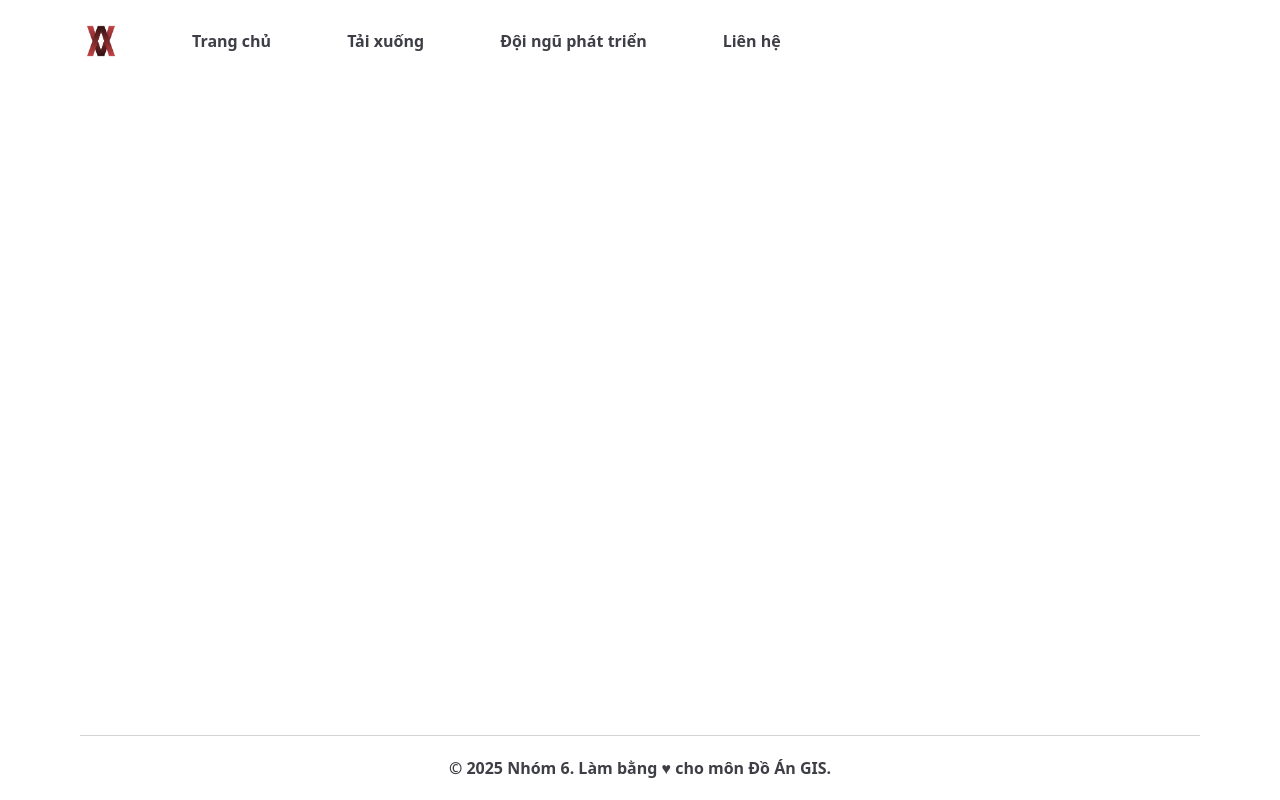
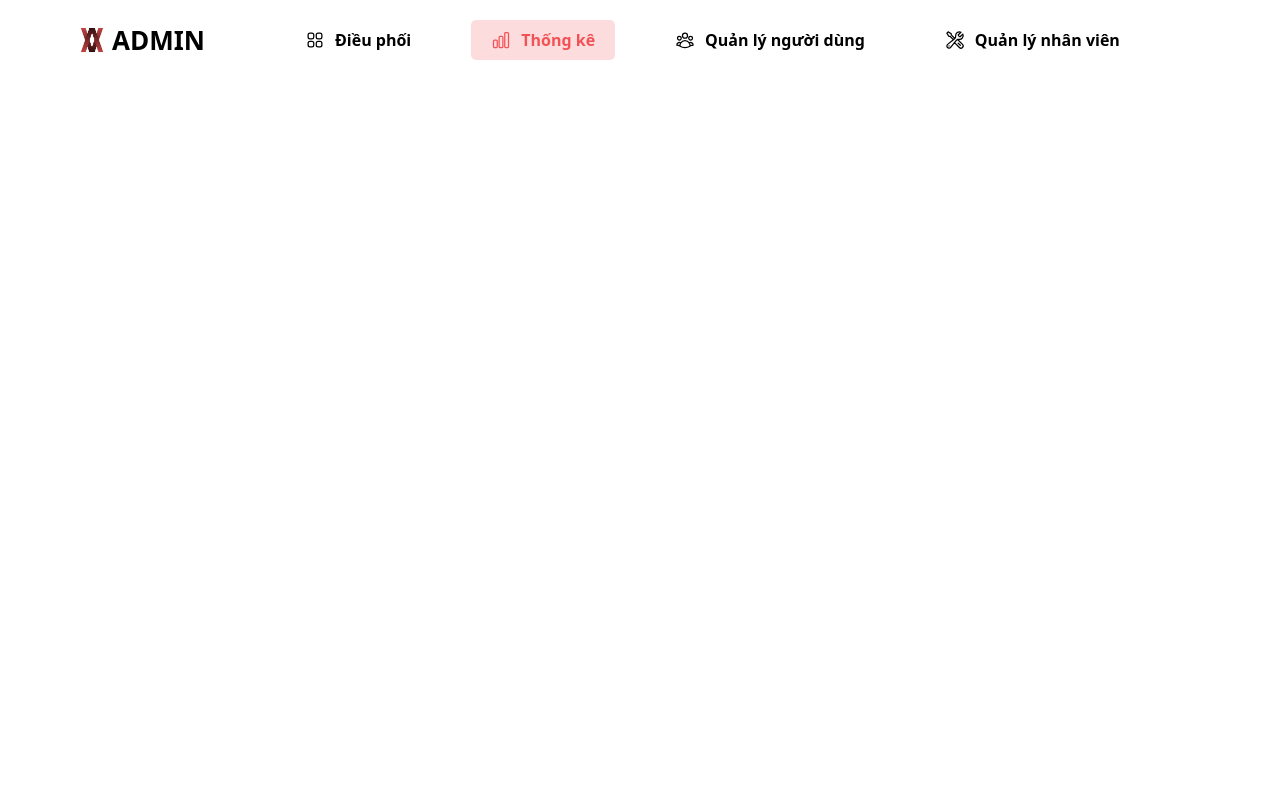
Before and after one commit to duy08k4/AlertMe, a React (Vite) app: page /main/analyst in a window 1280 px wide. Built offline with nearby package versions, Linux system fonts and the light colour scheme.

Commit message:
refactor(ui/layouts/AdminLayout): Complete implementing The Admin Layout UI

```diff
--- a/src/App.tsx
+++ b/src/App.tsx
@@ -3,17 +3,19 @@ import { lazy } from "react"
 
 // Router DOM
 import { Routes, Route } from "react-router-dom"
+import { routeConfig } from "./routes/routeConfig"
 
 // Components
 const LandingLayout = lazy(() => import("./ui/layouts/LandingLayout"))
+const AdminLayout = lazy(() => import("./ui/layouts/AdminLayout"))
 
 // Main component
 function App() {
   return (
     <div className="h-full w-full bg-white">
       <Routes>
-        <Route path="/*" element={<LandingLayout />} />
-        <Route path="/main" />
+        <Route path={routeConfig.landing.root + "*"} element={<LandingLayout />} />
+        <Route path={routeConfig.admin.root + "*"} element={<AdminLayout />} />
       </Routes>
     </div>
   )
--- /dev/null
+++ b/src/routes/routeConfig.tsx
@@ -0,0 +1,21 @@
+export const routeConfig = {
+    landing: {
+        root: "/",
+        endpoint: {
+            home: "/",
+            download: "/download",
+            team: "/team",
+            contact: "/contact"
+        }
+    },
+
+    admin: {
+        root: "/main",
+        endpoint: {
+            assignment: "/main",
+            analyst: "/main/analyst",
+            user_management: "/main/user-management",
+            staff_management: "/main/staff-management"
+        }
+    }
+}
--- /dev/null
+++ b/src/ui/layouts/AdminLayout.tsx
@@ -0,0 +1,72 @@
+// Import libraries
+import type React from "react"
+import { useRef } from "react"
+
+// Router DOM
+import { Link, Route, Routes, useLocation } from "react-router-dom"
+import { routeConfig } from "../../routes/routeConfig"
+
+// Images
+import AlertMe from "../../assets/AlertMe.png"
+
+// Types
+type navigationType = {
+    name: string,
+    path: string,
+    icon_d: string
+}
+
+// Main component
+const AdminLayout: React.FC = () => {
+    // Nav
+    const navigation = useRef<navigationType[]>([
+        { name: "Điều phối", path: routeConfig.admin.root, icon_d: "M3.75 6A2.25 2.25 0 0 1 6 3.75h2.25A2.25 2.25 0 0 1 10.5 6v2.25a2.25 2.25 0 0 1-2.25 2.25H6a2.25 2.25 0 0 1-2.25-2.25V6ZM3.75 15.75A2.25 2.25 0 0 1 6 13.5h2.25a2.25 2.25 0 0 1 2.25 2.25V18a2.25 2.25 0 0 1-2.25 2.25H6A2.25 2.25 0 0 1 3.75 18v-2.25ZM13.5 6a2.25 2.25 0 0 1 2.25-2.25H18A2.25 2.25 0 0 1 20.25 6v2.25A2.25 2.25 0 0 1 18 10.5h-2.25a2.25 2.25 0 0 1-2.25-2.25V6ZM13.5 15.75a2.25 2.25 0 0 1 2.25-2.25H18a2.25 2.25 0 0 1 2.25 2.25V18A2.25 2.25 0 0 1 18 20.25h-2.25A2.25 2.25 0 0 1 13.5 18v-2.25Z" },
+        { name: "Thống kê", path: routeConfig.admin.endpoint.analyst, icon_d: "M3 13.125C3 12.504 3.504 12 4.125 12h2.25c.621 0 1.125.504 1.125 1.125v6.75C7.5 20.496 6.996 21 6.375 21h-2.25A1.125 1.125 0 0 1 3 19.875v-6.75ZM9.75 8.625c0-.621.504-1.125 1.125-1.125h2.25c.621 0 1.125.504 1.125 1.125v11.25c0 .621-.504 1.125-1.125 1.125h-2.25a1.125 1.125 0 0 1-1.125-1.125V8.625ZM16.5 4.125c0-.621.504-1.125 1.125-1.125h2.25C20.496 3 21 3.504 21 4.125v15.75c0 .621-.504 1.125-1.125 1.125h-2.25a1.125 1.125 0 0 1-1.125-1.125V4.125Z" },
+        { name: "Quản lý người dùng", path: routeConfig.admin.endpoint.user_management, icon_d: "M18 18.72a9.094 9.094 0 0 0 3.741-.479 3 3 0 0 0-4.682-2.72m.94 3.198.001.031c0 .225-.012.447-.037.666A11.944 11.944 0 0 1 12 21c-2.17 0-4.207-.576-5.963-1.584A6.062 6.062 0 0 1 6 18.719m12 0a5.971 5.971 0 0 0-.941-3.197m0 0A5.995 5.995 0 0 0 12 12.75a5.995 5.995 0 0 0-5.058 2.772m0 0a3 3 0 0 0-4.681 2.72 8.986 8.986 0 0 0 3.74.477m.94-3.197a5.971 5.971 0 0 0-.94 3.197M15 6.75a3 3 0 1 1-6 0 3 3 0 0 1 6 0Zm6 3a2.25 2.25 0 1 1-4.5 0 2.25 2.25 0 0 1 4.5 0Zm-13.5 0a2.25 2.25 0 1 1-4.5 0 2.25 2.25 0 0 1 4.5 0Z" },
+        { name: "Quản lý nhân viên", path: routeConfig.admin.endpoint.staff_management, icon_d: "M11.42 15.17 17.25 21A2.652 2.652 0 0 0 21 17.25l-5.877-5.877M11.42 15.17l2.496-3.03c.317-.384.74-.626 1.208-.766M11.42 15.17l-4.655 5.653a2.548 2.548 0 1 1-3.586-3.586l6.837-5.63m5.108-.233c.55-.164 1.163-.188 1.743-.14a4.5 4.5 0 0 0 4.486-6.336l-3.276 3.277a3.004 3.004 0 0 1-2.25-2.25l3.276-3.276a4.5 4.5 0 0 0-6.336 4.486c.091 1.076-.071 2.264-.904 2.95l-.102.085m-1.745 1.437L5.909 7.5H4.5L2.25 3.75l1.5-1.5L7.5 4.5v1.409l4.26 4.26m-1.745 1.437 1.745-1.437m6.615 8.206L15.75 15.75M4.867 19.125h.008v.008h-.008v-.008Z" }
+    ])
+
+    // Location path
+    const location = useLocation()
+    console.log(location.pathname)
+
+    return (
+        <div className="relative h-full w-full bg-white">
+            <div className="flex items-center gap-20 px-twoSidePadding py-5">
+                <span className="flex items-center gap-2">
+                    <img src={AlertMe} className="h-[40px]" />
+                    <h1 className="text-black text-csLarge uppercase font-semibold">Admin</h1>
+                </span>
+
+                <span className="flex gap-10">
+                    {navigation.current.map((nav, index) => {
+                        return (
+                            <Link
+                                key={index}
+                                to={nav.path}
+                                className={`btn rounded-small text-black text-csNormal font-semibold flex items-center gap-2.5 px-5 py-2 hover:bg-light-background ${location.pathname === nav.path && "!text-mainRed bg-[rgba(242,82,85,0.2)]"}`}
+                            >
+                                <svg xmlns="http://www.w3.org/2000/svg" fill="none" viewBox="0 0 24 24" strokeWidth={1.5} stroke="currentColor" className="size-5">
+                                    <path strokeLinecap="round" strokeLinejoin="round" d={nav.icon_d} />
+                                </svg>
+
+                                {nav.name}
+                            </Link>
+                        )
+                    })}
+                </span>
+            </div>
+
+            <div>
+                <Routes>
+                    <Route path={routeConfig.admin.endpoint.assignment} />
+                    <Route path={routeConfig.admin.endpoint.analyst} />
+                    <Route path={routeConfig.admin.endpoint.user_management} />
+                    <Route path={routeConfig.admin.endpoint.staff_management} />
+                </Routes>
+            </div>
+        </div>
+    )
+}
+
+export default AdminLayout
--- a/src/ui/pages/ContactPage.tsx
+++ b/src/ui/pages/ContactPage.tsx
@@ -63,7 +63,6 @@ const ContactPage: React.FC = () => {
                         className="p-6 sm:p-8 lg:p-12"
                     >
                         <h2 className="text-xl sm:text-2xl font-extrabold text-gray-900 mb-6">Gửi tin nhắn cho chúng tôi</h2>
-                        <form onSubmit={handleSubmit} className="space-y-6">
                         <form onSubmit={handleSubmit} className="space-y-6">
                             <div className="grid grid-cols-1 sm:grid-cols-2 gap-6">
                                 <div>
@@ -139,7 +138,6 @@ const ContactPage: React.FC = () => {
                                 </button>
                             </div>
                         </form>
-                        </form>
                     </motion.div>
                 </div>
             </div>
--- a/src/ui/pages/HomePage.tsx
+++ b/src/ui/pages/HomePage.tsx
@@ -1,13 +1,22 @@
+// Import libraries
 import type React from "react";
 import { useRef } from "react";
+
+// Famer motion
 import { motion, type Variants } from "framer-motion";
+
+// Router DOM
 import { Link } from "react-router-dom";
+import { routeConfig } from "../../routes/routeConfig";
+
+// Images
 import AlertMe_Text from "../../assets/AlertMe_Text.png";
 import Repoter_img from "../../assets/patterns/reporter.png";
 import Admin_img from "../../assets/patterns/admin.png";
 import Staff_img from "../../assets/patterns/staff.png";
 import Towing from "../../assets/patterns/Towing.png";
 
+// Types
 type feat = {
     name: string,
     short_des: string,
@@ -44,7 +53,7 @@ const HomePage: React.FC = () => {
             target: "Người Dân",
             des: "Khi có sự cố giao thông xảy ra, người dân có thể thực hiện gửi một báo cáo sự cố đến quản trị viên hệ thống thông qua ứng dụng điện thoại.",
             img: Repoter_img,
-            btn_content: "Tải ứng dụng", btn_icon_class: "fa-solid fa-download", path: "/download"
+            btn_content: "Tải ứng dụng", btn_icon_class: "fa-solid fa-download", path: routeConfig.landing.endpoint.download
         },
         {
             target: "Quản Trị Viên",
@@ -53,7 +62,7 @@ const HomePage: React.FC = () => {
                 Quản trị viên sẽ điều phối các nhân viên kỹ thuật đến khắc phục sự cố dựa trên tọa độ được cung cấp trong báo cáo.
             `,
             img: Admin_img,
-            btn_content: "Trang quản lý", btn_icon_class: "far fa-window-restore", path: "/main"
+            btn_content: "Trang quản lý", btn_icon_class: "far fa-window-restore", path: routeConfig.admin.endpoint.assignment
         },
         {
             target: "Nhân Viên Kỹ Thuật",
@@ -62,7 +71,7 @@ const HomePage: React.FC = () => {
                 Sau khi sự cố đã được khắc phục, nhân viên kỹ thuật sẽ phản hồi kết quả về hệ thống.
             `,
             img: Staff_img,
-            btn_content: "Tải ứng dụng", btn_icon_class: "fa-solid fa-download", path: "/download"
+            btn_content: "Tải ứng dụng", btn_icon_class: "fa-solid fa-download", path: routeConfig.landing.endpoint.download
         },
     ])
 
@@ -98,7 +107,7 @@ const HomePage: React.FC = () => {
                 <p className="text-gray text-csBig max-md:text-base max-md:px-4">Nền tảng giúp người dân báo cáo sự cố giao thông và theo dõi tình hình trực tiếp trên bản đồ.</p>
                 <span className="flex gap-5 items-center mt-10 group [&>a]:text-csNormal [&>a]:font-semibold [&>a]:h-[50px] [&>a]:flex [&>a]:items-center [&>a]:justify-center [&>a]:px-10 [&>a]:rounded-main max-sm:flex-col max-sm:px-4 max-sm:w-full">
                     <Link to="/" className="bg-mainRed text-white max-sm:w-full">Xem bản đồ sự cố</Link>
-                    <Link to="/" className="mainShadow gap-2.5 bg-white max-sm:w-full">
+                    <Link to={routeConfig.admin.root} className="mainShadow gap-2.5 bg-white max-sm:w-full">
                         <i className="far fa-window-restore"></i>
                         Quản lý hệ thống
                     </Link>
```
Also changed, not shown: src/ui/layouts/LandingLayout.tsx (+5 -4 lines). Lines whose indentation alone changed are shown as unchanged.
